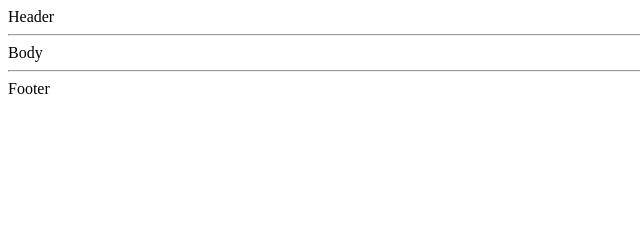
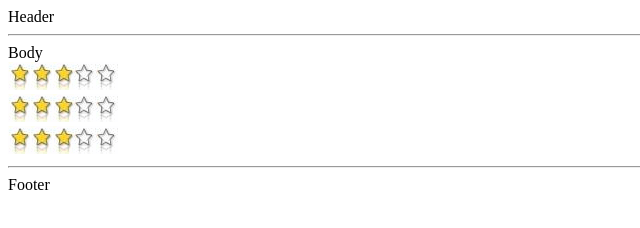
Before and after one commit to jlg-formation/fans1_exo_nov_2016, a website: page app/index.html in a window 1280 px wide. Shown: the whole page, without its empty margins (0-640 px from the left). Drawn offline with nearby package versions, Linux system fonts and the light colour scheme.

Commit message:
OrsStars

```diff
--- a/app/app.js
+++ b/app/app.js
@@ -2,7 +2,7 @@
 	'use strict';
 
 
-	var app = angular.module('mainApp', []);
+	var app = angular.module('mainApp', ['ors-stars']);
 
 	app.directive('orsHeader', function() {
 		return {
--- a/app/index.html
+++ b/app/index.html
@@ -8,8 +8,9 @@
 		<ors-header></ors-header>
 		<ors-body></ors-body>
 		<ors-footer></ors-footer>
-		<script src="../bower_components/angular/angular.min.js"></script>
+		<script src="../bower_components/angular/angular.js"></script>
 		<script src="app.js"></script>
+		<script src="ors-stars/ors-stars.js"></script>
 		<script src="clone.js"></script>
 	</body>
 </html>
--- /dev/null
+++ b/app/ors-stars/ors-stars.js
@@ -0,0 +1,24 @@
+(function() {
+	'use strict';
+
+
+	var app = angular.module('ors-stars', []);
+
+	app.directive('orsStars', function() {
+		return {
+			restrict: 'EAC',
+			link: function(scope, element, attrs) {
+				console.log('orsStars link', arguments);
+				var html = '';
+				for (var i = 0; i < 3; i++) {
+					html += '<img src="ors-stars/img/yellow_star.png" />';
+				}
+				for (var i = 3; i < 5; i++) {
+					html += '<img src="ors-stars/img/white_star.png" />';
+				}
+				element.html(html);
+			}
+		};
+	});
+
+})();
--- a/app/tmpl/ors-body.html
+++ b/app/tmpl/ors-body.html
@@ -1 +1,5 @@
-Body
+Body<br/>
+
+<ors-stars></ors-stars>
+<div ors-stars></div>
+<div class="ors-stars"></div>
```
Also changed, not shown: app/ors-stars/img/white_star.png (added), app/ors-stars/img/yellow_star.png (added).
